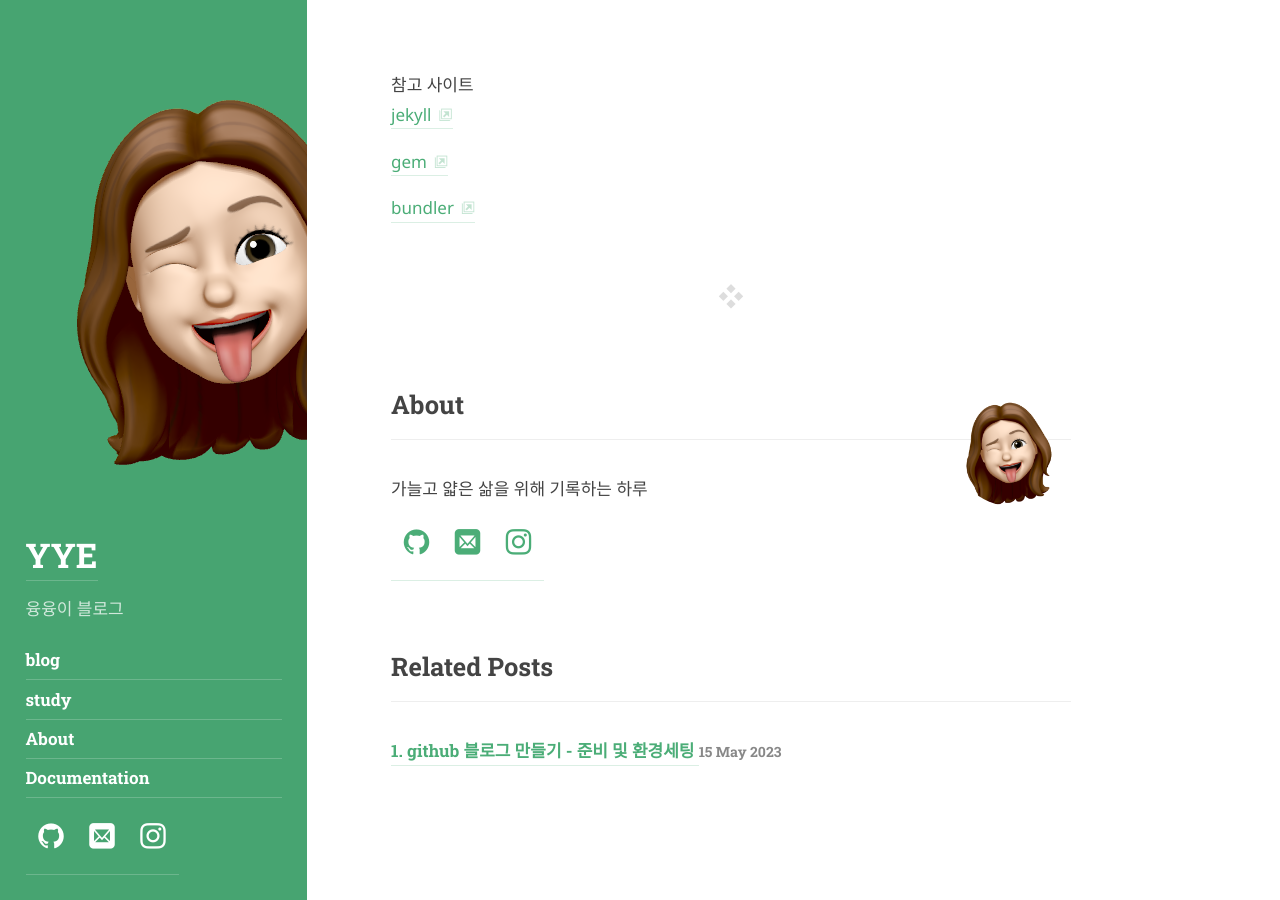
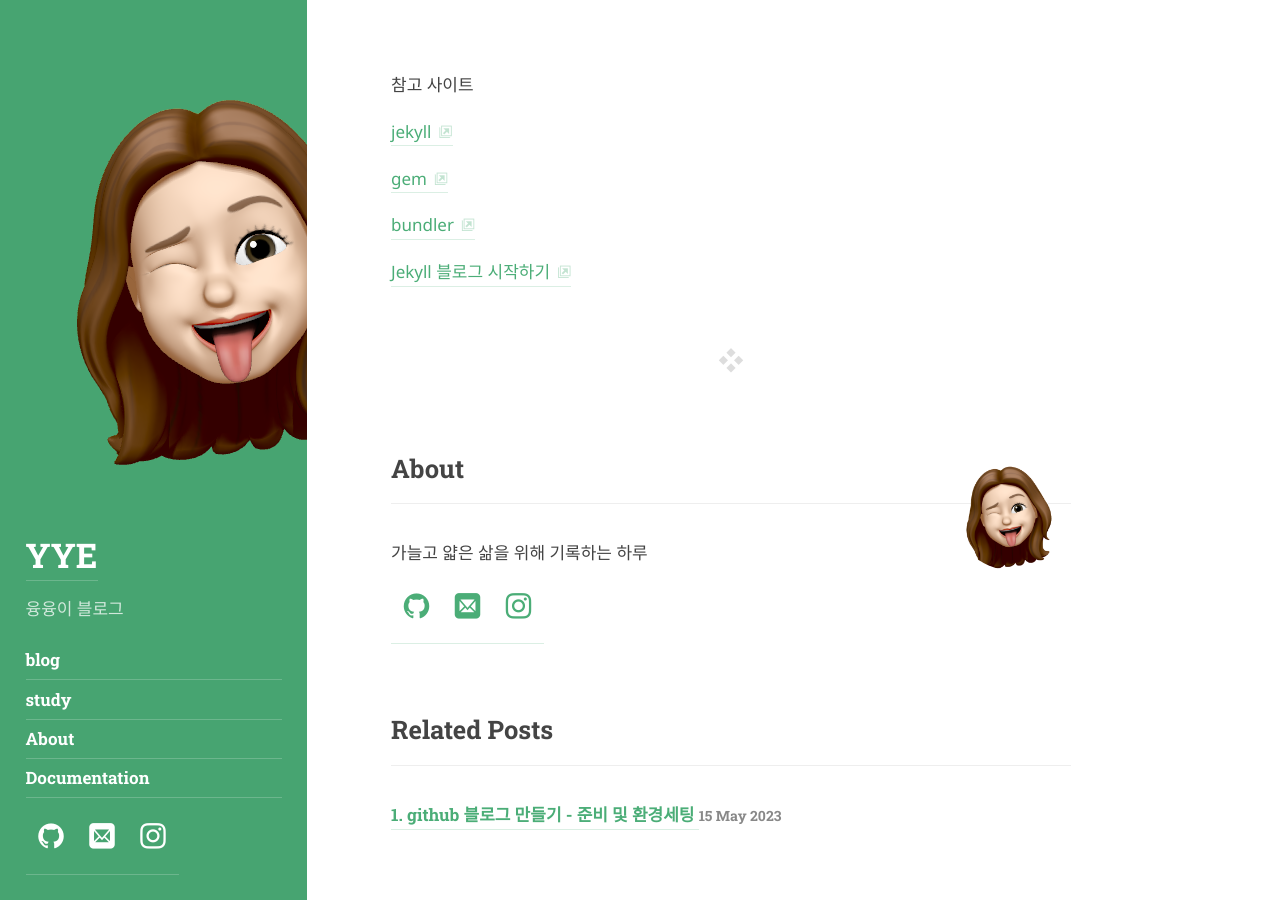
Before and after one commit to yoongyoonge/yoongyoonge.github.io, a Jekyll site: the page built from _posts/github/2023-05-23-blog-how-to-start-a-github-blog-2.md, in a window 1280 px wide and 900 px high, scrolled down 2082 px. Built offline with Jekyll 4.4.1, drawn with Linux system fonts in a browser that asks for light colours; some web fonts are replaced.

Commit message:
참고 변경

```diff
--- a/_posts/github/2023-05-23-blog-how-to-start-a-github-blog-2.md
+++ b/_posts/github/2023-05-23-blog-how-to-start-a-github-blog-2.md
@@ -69,15 +69,14 @@ $ bundle exec jekyll serve # 로컬 개발 모드 실행
 
 
 
-<br><br> 참고 사이트 <br>
-[jekyll][jekylllink]
+<br><br>
+참고 사이트
+<br>
 
-[jekylllink]: https://jekyllrb.com/
+[jekyll](https://jekyllrb.com/)
 
-[gem][gemlink]
+[gem](https://guides.rubygems.org/what-is-a-gem/)
 
-[gemlink]: https://guides.rubygems.org/what-is-a-gem/
+[bundler](https://bundler.io/)
 
-[bundler][bundlerlink]
-
-[bundlerlink]: https://bundler.io/
+[Jekyll 블로그 시작하기](https://nachwon.github.io/jekyllblog/)
```
